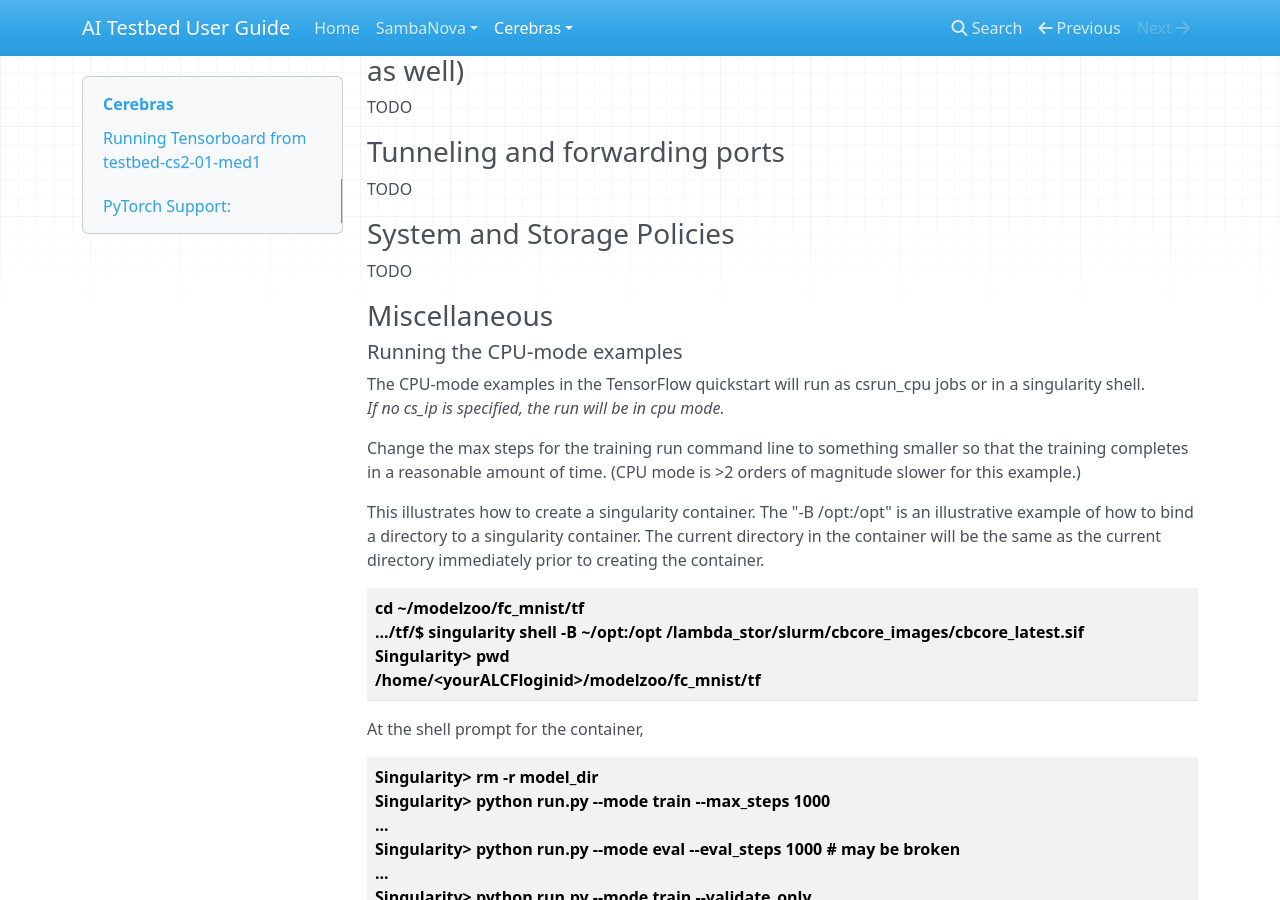
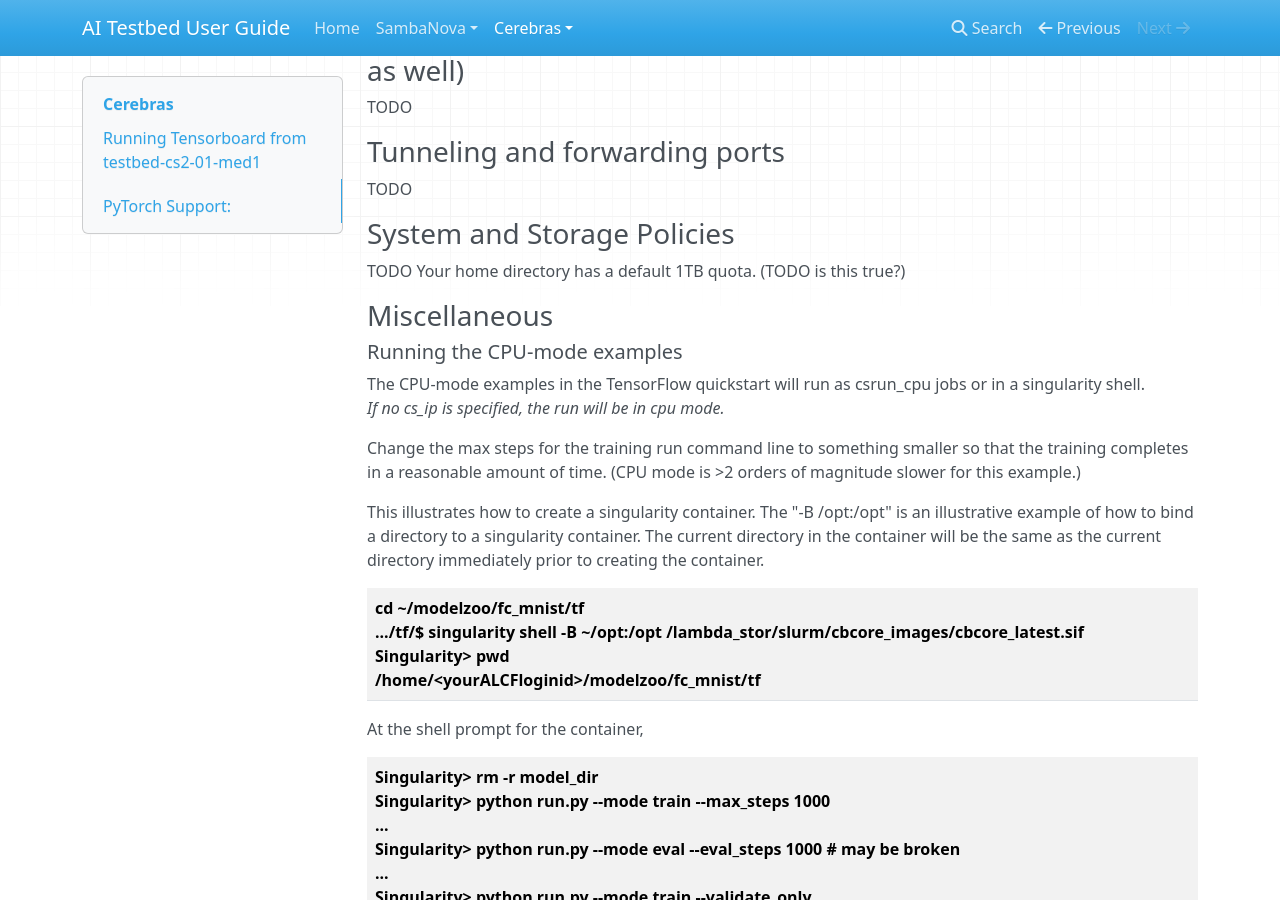
Before and after one commit to argonne-lcf/ai-testbed-userdocs, an MkDocs documentation site: the page built from docs/cerebras/cerebras.md, in a window 1280 px wide and 900 px high, scrolled down 2429 px. Built offline with MkDocs 1.6.1, drawn with Linux system fonts in a browser that asks for light colours; nearby versions of some CDN libraries; some of the changed text lies outside the part shown.

Commit message:
incremental save

```diff
--- a/docs/cerebras/cerebras.md
+++ b/docs/cerebras/cerebras.md
@@ -130,6 +130,7 @@ TODO
 TODO
 ### System and Storage Policies
 TODO
+Your home directory has a default 1TB quota.  (TODO is this true?)
 ### Miscellaneous
 
 ##### Running the CPU-mode examples
```
Also changed, not shown: other parts of docs/cerebras/cerebras.md (+0 -2 lines).
